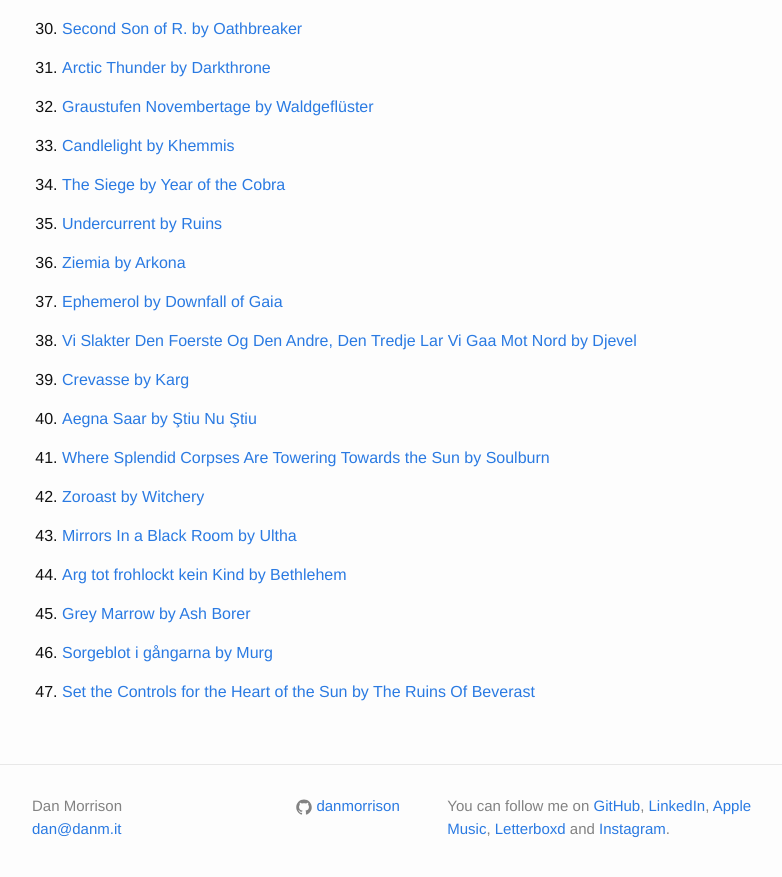
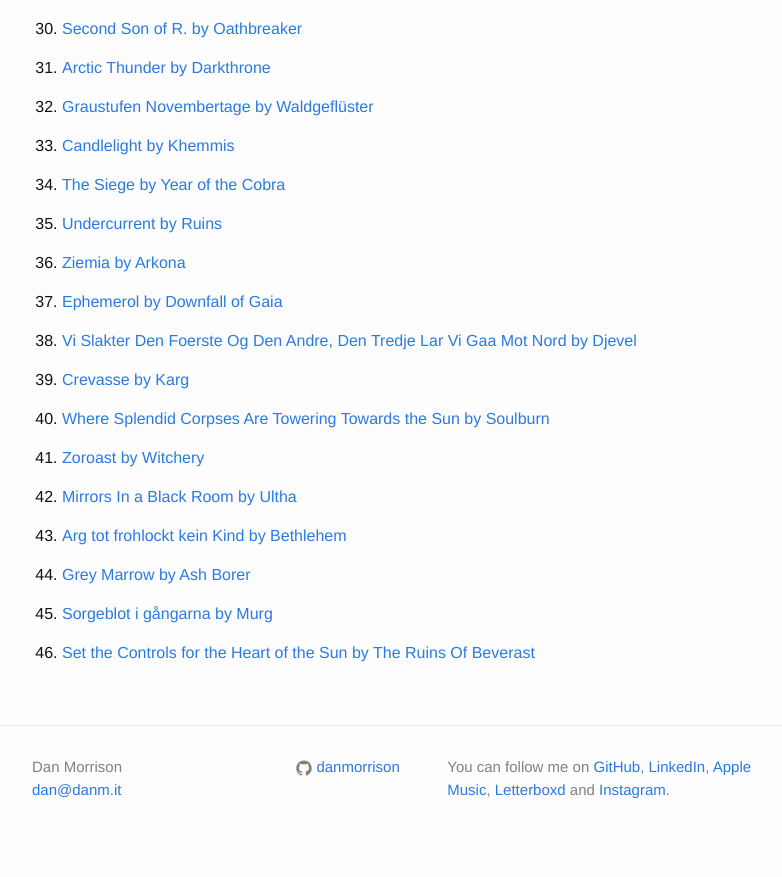
Before and after one commit to danmorrison/danmorrison.github.io, a Jekyll site: the page built from _posts/2017-08-03-metal-2016.md, in a window 1280 px wide and 900 px high, scrolled down 1392 px. Shown: the top 877 px of the window, without its empty margins (238-1020 px from the left). Built offline with Jekyll 4.4.1, drawn with Linux system fonts in a browser that asks for light colours.

Commit message:
Remove Aegna Saar

```diff
--- a/_posts/2017-08-03-metal-2016.md
+++ b/_posts/2017-08-03-metal-2016.md
@@ -49,7 +49,6 @@
 1. <!-- 2016-11-11 --> [Ephemerol by Downfall of Gaia](https://music.apple.com/album/id1152982864?i=1152983141)
 1. <!-- 2016-11-11 --> [Vi Slakter Den Foerste Og Den Andre, Den Tredje Lar Vi Gaa Mot Nord by Djevel](https://music.apple.com/album/id1168002355?i=1168002591)
 1. <!-- 2016-11-14 --> [Crevasse by Karg](https://music.apple.com/album/id1156467741?i=1156468000)
-1. <!-- 2016-11-18 --> [Aegna Saar by Ştiu Nu Ştiu](https://music.apple.com/album/id1170464711?i=1170464830)
 1. <!-- 2016-11-18 --> [Where Splendid Corpses Are Towering Towards the Sun by Soulburn](https://music.apple.com/album/id1162863813?i=1162863996)
 1. <!-- 2016-11-25 --> [Zoroast by Witchery](https://music.apple.com/album/1163375817?i=1163376133)
 1. <!-- 2016-12-01 --> [Mirrors In a Black Room by Ultha](https://music.apple.com/album/id1164024393?i=1164024548)
```
